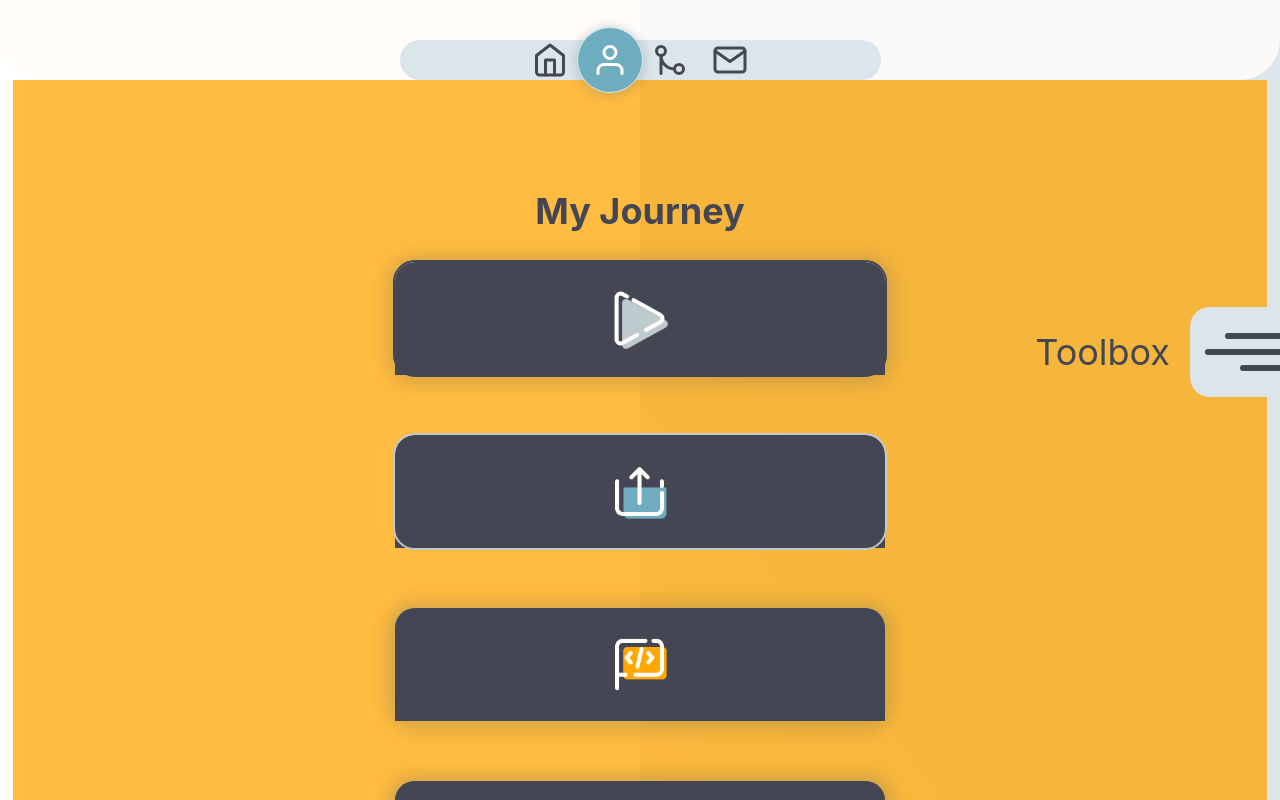
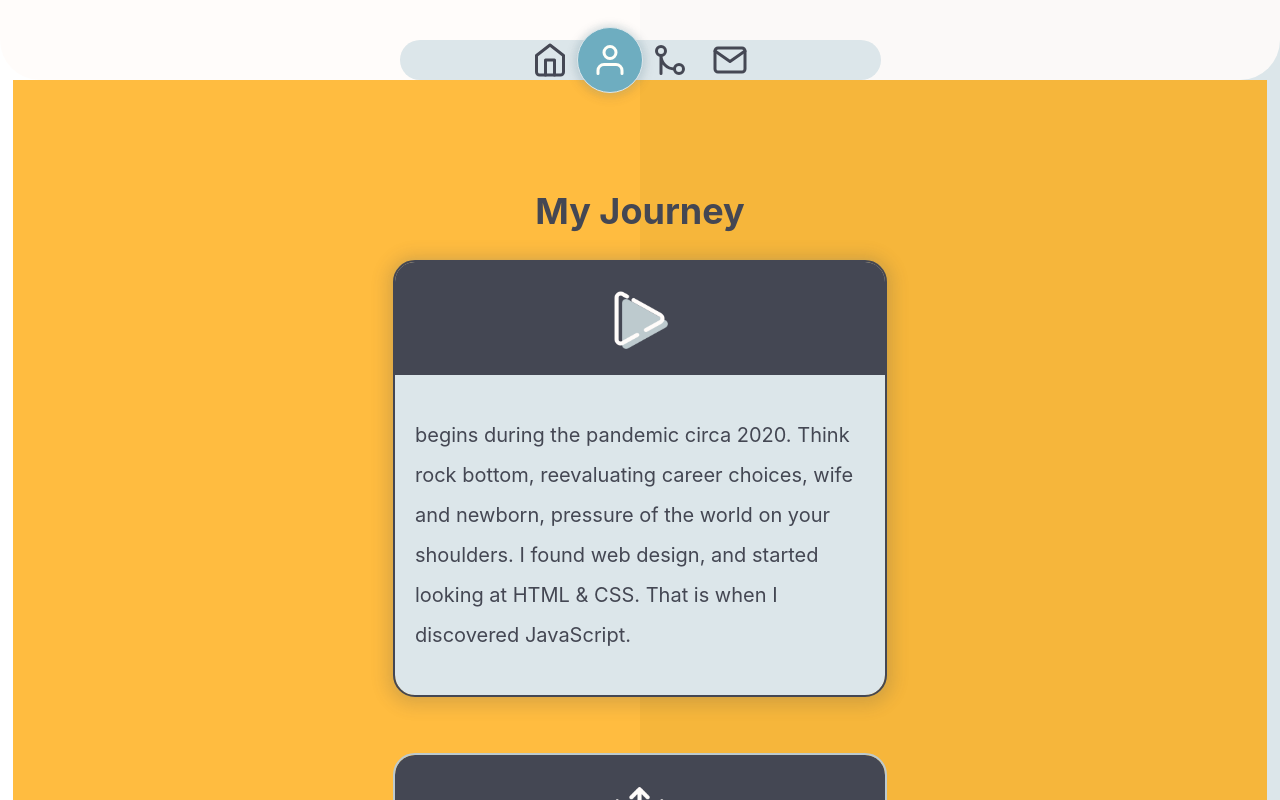
Before and after one commit to andrew-oyanguren/typescript-portfolio, a React (Vite) app: page /about in a window 1280 px wide. Shown: the top 800 px of the page. Built offline with nearby package versions, Linux system fonts and the light colour scheme.

Commit message:
Small refactor to move body element

```diff
--- a/src/pages/AboutPage/AboutPage.tsx
+++ b/src/pages/AboutPage/AboutPage.tsx
@@ -36,9 +36,8 @@ export default function AboutPage() {
           key={iconProps.src}
           cardStyles={cardStyles}
           iconProps={iconProps}
-        >
-          {body}
-        </AboutCard>
+          body={body}
+        />
       ))}
     </>
   );
```
